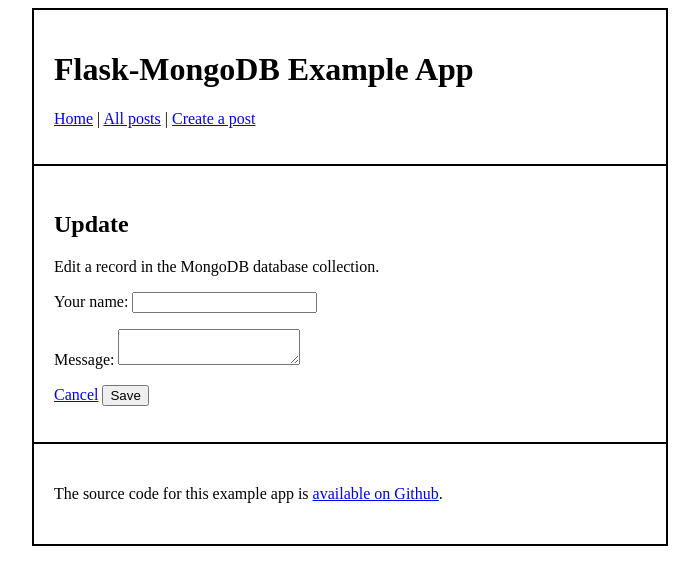
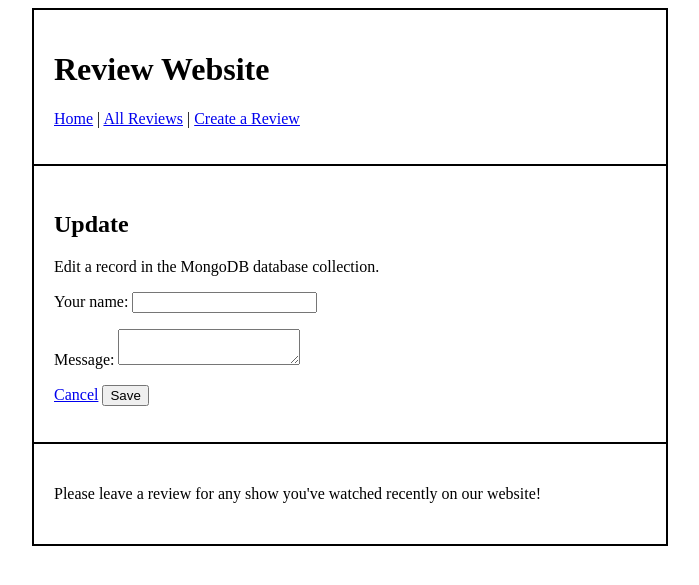
Before and after one commit to dbdesign-students-spring2024/7-web-app-Shravan-coder, a Python web app: template templates/edit.html in a window 1280 px wide. Shown: the top 585 px of the page, without its empty margins (290-989 px from the left). Run offline with Jinja, Linux system fonts and the light colour scheme; the template is opened without the code that fills it, so the values that code supplies are empty.

Commit message:
Update base.html

```diff
--- a/templates/base.html
+++ b/templates/base.html
@@ -1,7 +1,7 @@
 <!DOCTYPE html>
 <html>
   <head>
-    <title>Flask-MongoDB Example App</title>
+    <title>Review Website</title>
     <link
       rel="stylesheet"
       href="{{ url_for('static', filename='css/style.css') }}"
@@ -10,20 +10,17 @@
   <body>
     <div class="container">
       <header>
-        <h1>Flask-MongoDB Example App</h1>
+        <h1>Review Website</h1>
         <p>
           <a href="{{ url_for('home')}}">Home</a> |
-          <a href="{{ url_for('read')}}">All posts</a> |
-          <a href="{{ url_for('create')}}">Create a post</a>
+          <a href="{{ url_for('read')}}">All Reviews</a> |
+          <a href="{{ url_for('create')}}">Create a Review</a>
         </p>
       </header>
       <main>{% block container %} {% endblock %}</main>
       <footer>
         <p>
-          The source code for this example app is
-          <a href="https://github.com/nyu-database-design/flask-mongodb-web-app"
-            >available on Github</a
-          >.
+          Please leave a review for any show you've watched recently on our website!
         </p>
       </footer>
     </div>
```
